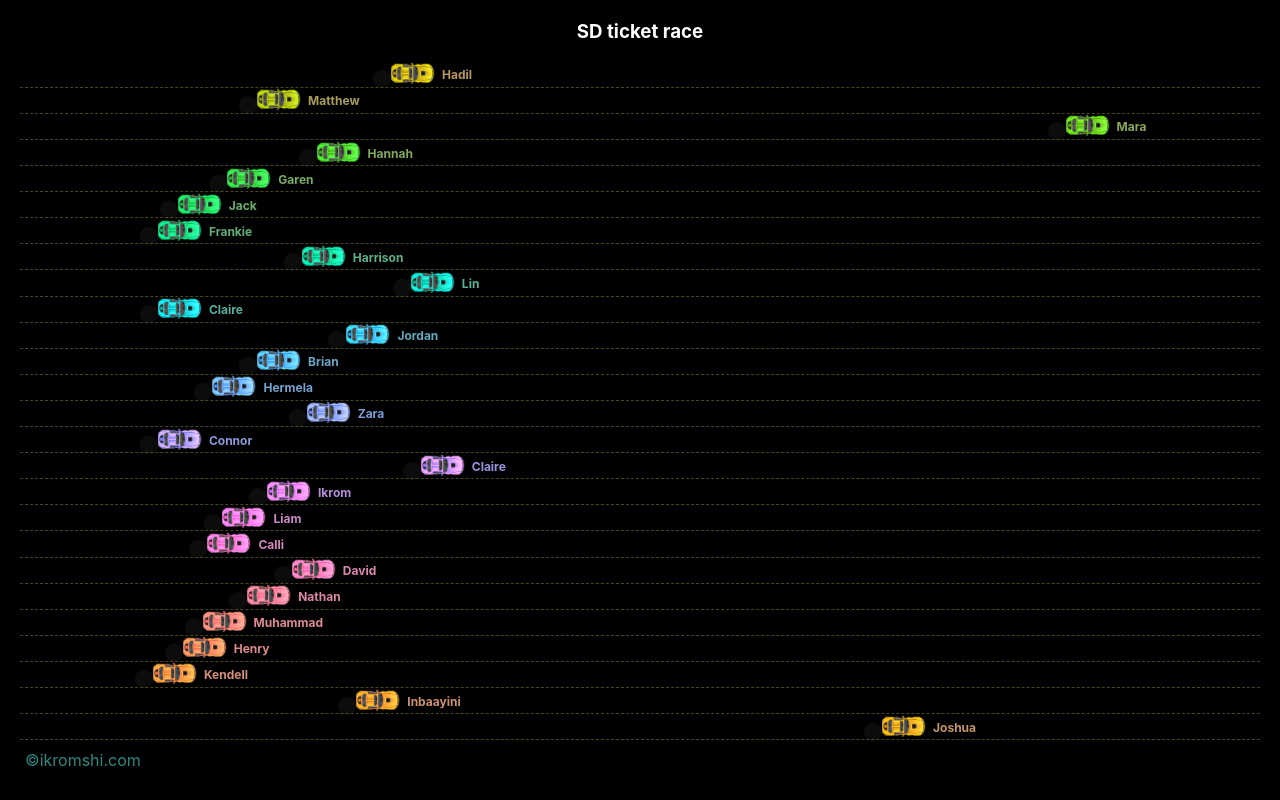
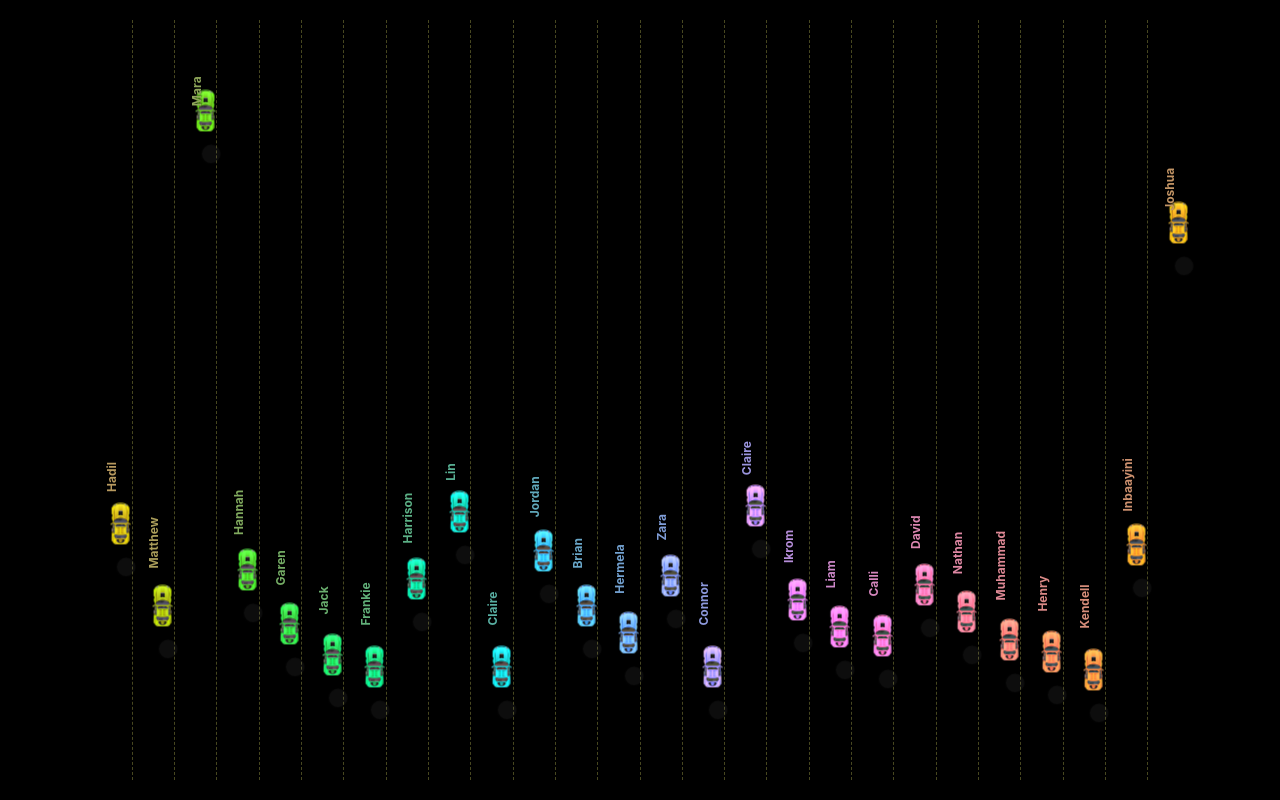
Before and after one commit to ikromshi/horse-racing, a React (Create React App) app: page / in a window 1280 px wide. Built offline with nearby package versions, Linux system fonts and the light colour scheme.

Commit message:
vertical view skeleton

```diff
--- a/src/components/RaceTrack/RaceTrack.jsx
+++ b/src/components/RaceTrack/RaceTrack.jsx
@@ -6,19 +6,19 @@ import carsData from "../../data/carsData.json"
 
 const bobbing = keyframes`
   0%, 100% {
-    transform: translateY(-50%) scale(1);
+    transform: translateX(0) scale(1);
   }
   50% {
-    transform: translateY(-55%) scale(1.05);
+    transform: translateX(-5%) scale(1.05);
   }
 `;
 
 
 const Track = styled.div`
   display: flex;
-  flex-direction: column;
-  align-items: center;
-  justify-content: flex-start;
+  flex-direction: row; /* changed to row for horizontal layout */
+  align-items: flex-end; /* align cars to the bottom */
+  justify-content: center;
   background-color: black;
   width: 100vw;
   height: 100vh;
@@ -29,14 +29,12 @@ const Track = styled.div`
 
 
 const Lane = styled.div`
-  height: calc((100vh - 10px) / ${props => props.numberOfLanes}); /* 40px accounts for the padding */
-  width: 100%; /* Adjust width as needed */
-  border-bottom: 1px dashed rgba(235, 235, 107, 0.3);
+  width: calc((100vw - 40px) / ${props => props.numberOfLanes}); /* 40px accounts for the padding */
+  height: 100%;
+  border-right: 1px dashed rgba(235, 235, 107, 0.3); /* vertical border */
   position: relative;
-  // right: 4.5%; -->
-  // width: 90%; in case there's something to be added to the left
   &:last-child {
-    border-bottom: none;
+    border-right: none;
   }
 `;
 
@@ -53,33 +51,31 @@ const smoke = keyframes`
 
 const CarWrapper = styled.div`
   position: absolute;
-  top: 50%;
-  right: ${props => props.position}%;
-  transform: translateY(-50%);
-  height: 50px; /* Match the car's height */
+  top: ${props => props.position}%; /* changed to bottom for vertical movement */
+  left: 50%;
+  transform: translateX(-50%) rotate(-90deg); /* rotate the car */
+  width: 50px;
 `;
 
 const ExhaustSmoke = styled.div`
   position: absolute;
-  bottom: 10px; /* Adjust to position the smoke at the car's exhaust */
-  left: -20px; /* Start the smoke behind the car */
-  width: 20px; /* Adjust size as needed */
-  height: 20px; /* Adjust size as needed */
-  background: rgba(155, 155, 155, 0.8); /* Smoke color */
+  top: 5px;
+  // right: -20px;
+  width: 20px;
+  height: 20px;
+  background: rgba(155, 155, 155, 0.8);
   border-radius: 50%;
   animation: ${smoke} 2s ease-out infinite;
 `;
 
 const Car = styled.img`
-  height: 20px; // Adjust based on your preference
+  width: 40px;
   position: absolute;
-  top: 50%;
-  transform: translateY(-50%); // This ensures the car is centered regardless of its height
-  // right: ${props => props.position}%; /* Position based on tickets */
-  filter: ${props => `hue-rotate(${props.color}deg)`}; // Change color through hue rotation
-  transition: bottom 0.5s ease-in-out; // Smooth transition for the movement
+  left: 70%;
+  transform: translateX(-50%);
+  filter: ${props => `hue-rotate(${props.color}deg)`};
+  transition: right 0.5s ease-in-out;
   animation: ${bobbing} 1.5s ease-in-out infinite;
-
 `;
 
 const NameTag = styled.div`
@@ -133,19 +129,19 @@ const RaceTrack = () => {
 
   return (
     <Track>
-    <Name>SD ticket race</Name>
+    {/* <Name>SD ticket race</Name> */}
       {carsData.map((car, index) => (
         (car.name.split(" ")[0] !== "Donavan" &&  car.name.split(" ")[0] !== "Dusan" && car.name.split(" ")[0] !== "Tyler")
         &&
         <Lane key={index} numberOfLanes={carsData.length}>
           <CarWrapper position={calculateHorizontalPosition(car.ticket_amount)}>
-            <ExhaustSmoke />
             <Car
               src={carImage}
               position={calculateHorizontalPosition(car.ticket_amount)}
               color={(index * 360) / carsData.length} // Distribute colors across the spectrum
               alt={`Car driven by ${car.name}`}
             />
+            <ExhaustSmoke />
             <NameTag
               color={(index * 360) / carsData.length} // Distribute colors across the spectrum
               style={{ left: `${calculateHorizontalPosition(car.ticket_amount)}%`, marginLeft: '50px' }}>{car.name.split(" ")[0]}
@@ -153,11 +149,11 @@ const RaceTrack = () => {
           </CarWrapper>
         </Lane>
       ))}
-      <CreditFooter>
+      {/* <CreditFooter>
         <a href="https://ikromshi.com" target="_blank" rel="noopener noreferrer">
           &#169;ikromshi.com
         </a>
-      </CreditFooter>
+      </CreditFooter> */}
     </Track>
   );
 };
```
